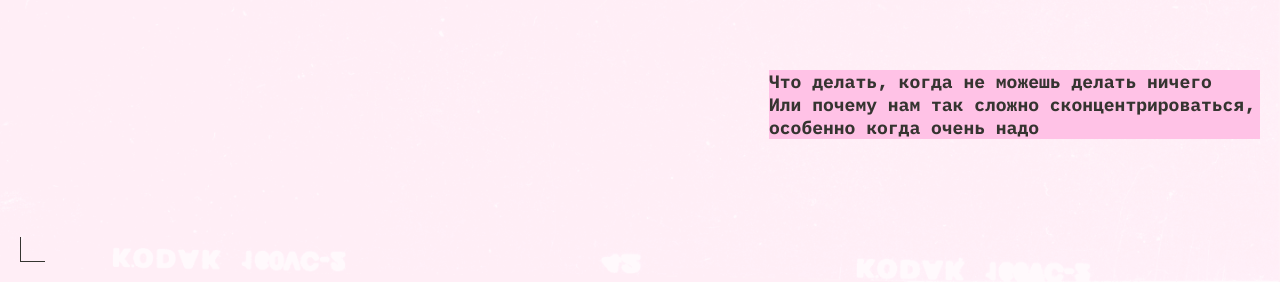
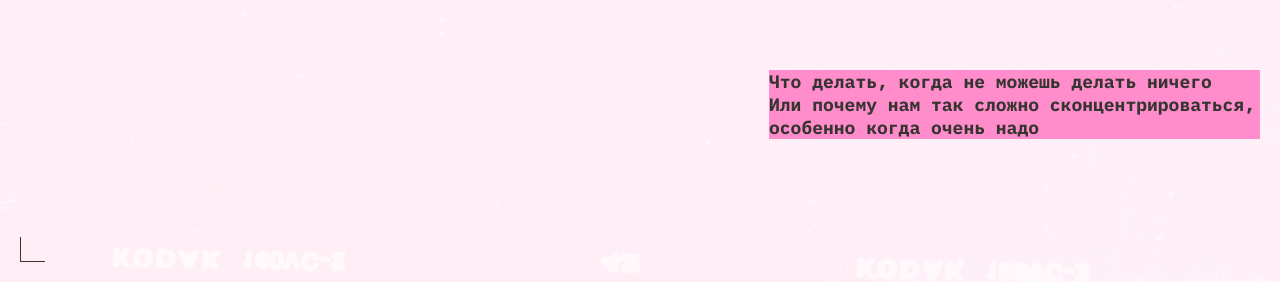
Before and after one commit to TheRathustra/slozhno-sosredotochitsya, a website: page index.html in a window 1280 px wide. Shown: the part 518-800 px from the top of the page. Drawn offline with Linux system fonts and the light colour scheme.

Commit message:
fix: Исправление цвета

```diff
--- a/styles/light.css
+++ b/styles/light.css
@@ -12,14 +12,14 @@
   --bg-image: url(../images/cover-image-light.png);
   --bg-color: transparent;
   --border-color: #353430;
-  --bg-text-color: #FFC2E6;
+  --bg-text-color: rgba(255, 141, 203, 1);
   --text-color: #353430;
   --rec-color: transparent;
   --secondary-text-color: #353430;
   --title-text-color: #FFC2E6;
   --secondary-title-text-color: #353430;
   --accent-color: #FF0070;
-  --frame-color: #353430;
+  --frame-color: rgba(53, 52, 48, 1);
   --link-color: #353430;
   --link-shadow-color: rgba(255, 141, 203, 1);
   --button-color-hover: rgba(50, 49, 45, 0.4);
@@ -31,14 +31,14 @@
       --bg-image: url(../images/cover-image-light.png);
       --bg-color: transparent;
       --border-color: #353430;
-      --bg-text-color: #FFC2E6;
+      --bg-text-color: rgba(255, 141, 203, 1);
       --text-color: #353430;
       --rec-color: transparent;
       --secondary-text-color: #353430;
       --title-text-color: #FFC2E6;
       --secondary-title-text-color: #353430;
       --accent-color: #FF0070;
-      --frame-color: #353430;
+      --frame-color: rgba(53, 52, 48, 1);
       --link-color: #353430;
       --link-shadow-color: rgba(255, 141, 203, 1);
       --button-color-hover: rgba(50, 49, 45, 0.4);
```
